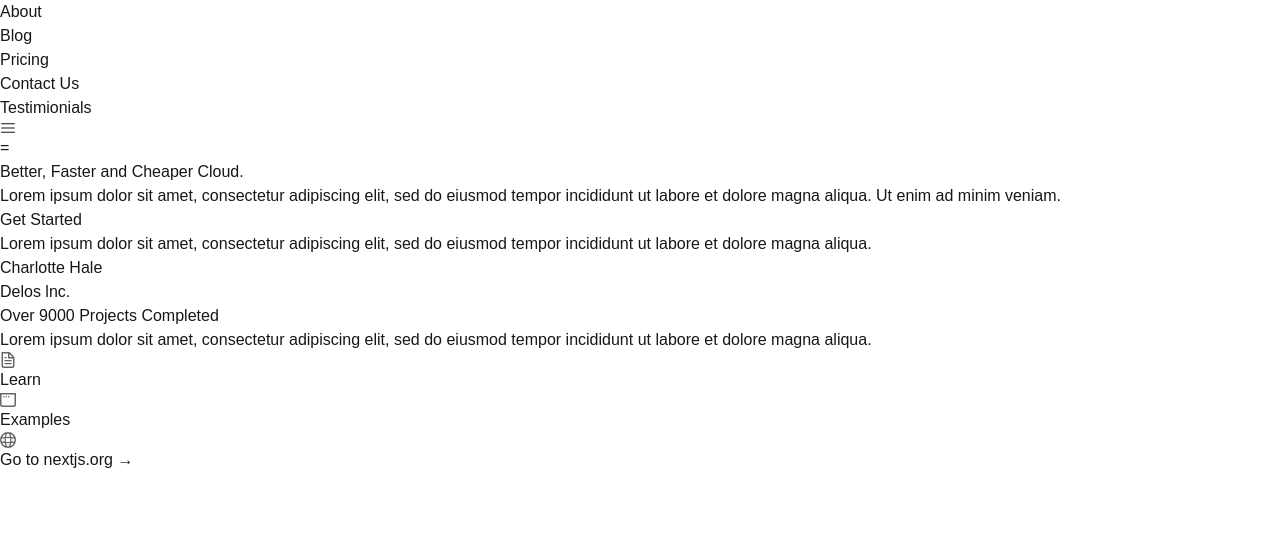
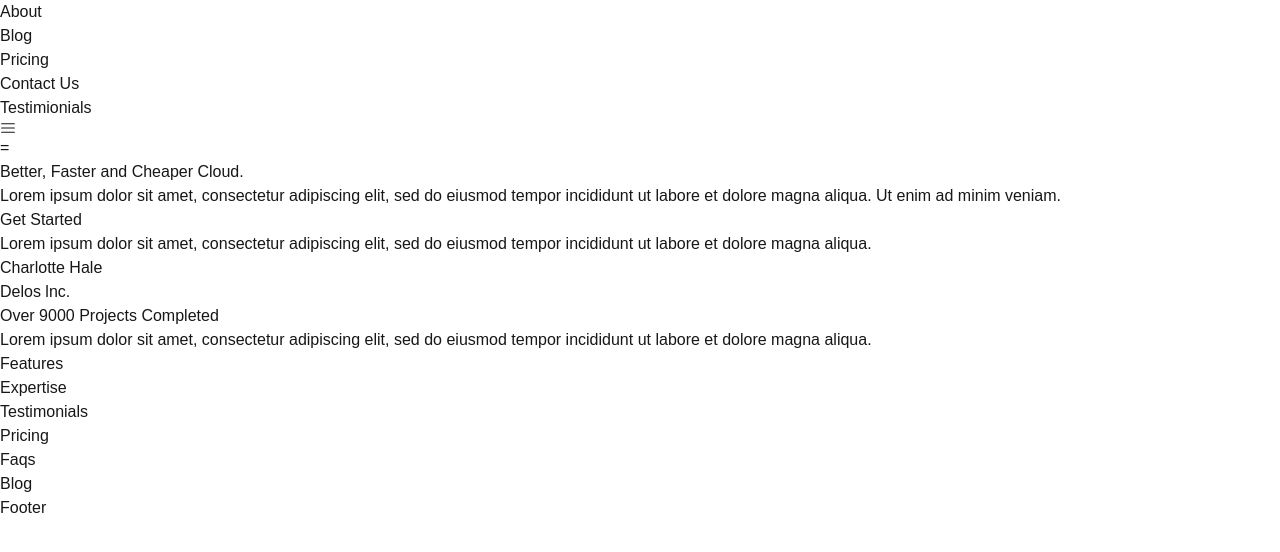
Before and after one commit to mukayi566/LandingPage, a Next.js app: page / in a window 1280 px wide. Shown: the top 552 px of the page. Built offline with nearby package versions, Linux system fonts and the light colour scheme.

Commit message:
Initial commit

```diff
--- /dev/null
+++ b/src/app/components/Blog/Blog.tsx
@@ -0,0 +1,10 @@
+"use client";
+import React from 'react'
+
+export default function Blog() {
+  return (
+    <div>
+      <h1>Blog</h1>
+    </div>
+  )
+}
--- /dev/null
+++ b/src/app/components/Experitise/Expertise.tsx
@@ -0,0 +1,10 @@
+"use client";
+import React from 'react'
+
+export default function Expertise() {
+  return (
+    <div>
+      <h1>Expertise</h1>
+    </div>
+  )
+}
--- /dev/null
+++ b/src/app/components/Faqs/Faqs.tsx
@@ -0,0 +1,12 @@
+"use client";
+import React from 'react'
+
+function Faqs() {
+  return (
+    <div>
+      <h1>Faqs</h1>
+    </div>
+  )
+}
+
+export default Faqs
--- /dev/null
+++ b/src/app/components/Feature/Features.tsx
@@ -0,0 +1,12 @@
+"use client";
+import React from 'react'
+
+function Features() {
+  return (
+    <div>
+      <h1>Features</h1>
+    </div>
+  )
+}
+
+export default Features
--- /dev/null
+++ b/src/app/components/Footer/Footer.tsx
@@ -0,0 +1,12 @@
+"use client";
+import React from 'react'
+
+function Footer() {
+  return (
+    <div>
+      <h2>Footer</h2>
+    </div>
+  )
+}
+
+export default Footer
--- a/src/app/components/Herosection/Herosection.tsx
+++ b/src/app/components/Herosection/Herosection.tsx
@@ -1,4 +1,4 @@
-
+"use client";
 import Link from "next/link";
 import React from "react";
 
--- /dev/null
+++ b/src/app/components/Pricing/Pricing.tsx
@@ -0,0 +1,11 @@
+import React from 'react'
+
+function Pricing() {
+  return (
+    <div>
+      <h1>Pricing</h1>
+    </div>
+  )
+}
+
+export default Pricing
--- /dev/null
+++ b/src/app/components/Testimonials/Testimonials.tsx
@@ -0,0 +1,11 @@
+import React from 'react'
+
+function Testimonials() {
+  return (
+    <div>
+      <h1>Testimonials</h1>
+    </div>
+  )
+}
+
+export default Testimonials
--- a/src/app/page.tsx
+++ b/src/app/page.tsx
@@ -1,59 +1,25 @@
-import Image from "next/image";
 import NavBar from "./components/Navbar/Navbar";
 import Herosection from "./components/Herosection/Herosection";
+import Features from "./components/Feature/Features";
+import Expertise from "./components/Experitise/Expertise";
+import Testimonials from "./components/Testimonials/Testimonials";
+import Pricing from "./components/Pricing/Pricing";
+import Faqs from "./components/Faqs/Faqs";
+import Blog from "./components/Blog/Blog";
+import Footer from "./components/Footer/Footer";
 
 export default function Home() {
   return (
     <div className="grid grid-column-[20px_1fr_20px] relative items-center justify-items-center min-h-screen p-8 pb-20 gap-16 sm:p-20 font-[family-name:var(--font-geist-sans)]">
       <NavBar/>
       <Herosection />
-      <footer className="row-start-3 flex gap-6 flex-wrap items-center justify-center">
-        <a
-          className="flex items-center gap-2 hover:underline hover:underline-offset-4"
-          href="https://nextjs.org/learn?utm_source=create-next-app&utm_medium=appdir-template-tw&utm_campaign=create-next-app"
-          target="_blank"
-          rel="noopener noreferrer"
-        >
-          <Image
-            aria-hidden
-            src="/file.svg"
-            alt="File icon"
-            width={16}
-            height={16}
-          />
-          Learn
-        </a>
-        <a
-          className="flex items-center gap-2 hover:underline hover:underline-offset-4"
-          href="https://vercel.com/templates?framework=next.js&utm_source=create-next-app&utm_medium=appdir-template-tw&utm_campaign=create-next-app"
-          target="_blank"
-          rel="noopener noreferrer"
-        >
-          <Image
-            aria-hidden
-            src="/window.svg"
-            alt="Window icon"
-            width={16}
-            height={16}
-          />
-          Examples
-        </a>
-        <a
-          className="flex items-center gap-2 hover:underline hover:underline-offset-4"
-          href="https://nextjs.org?utm_source=create-next-app&utm_medium=appdir-template-tw&utm_campaign=create-next-app"
-          target="_blank"
-          rel="noopener noreferrer"
-        >
-          <Image
-            aria-hidden
-            src="/globe.svg"
-            alt="Globe icon"
-            width={16}
-            height={16}
-          />
-          Go to nextjs.org →
-        </a>
-      </footer>
+      <Features />
+      <Expertise/>
+      <Testimonials />
+      <Pricing/>
+      <Faqs />
+      <Blog />
+      <Footer />
     </div>
   );
 }
```
